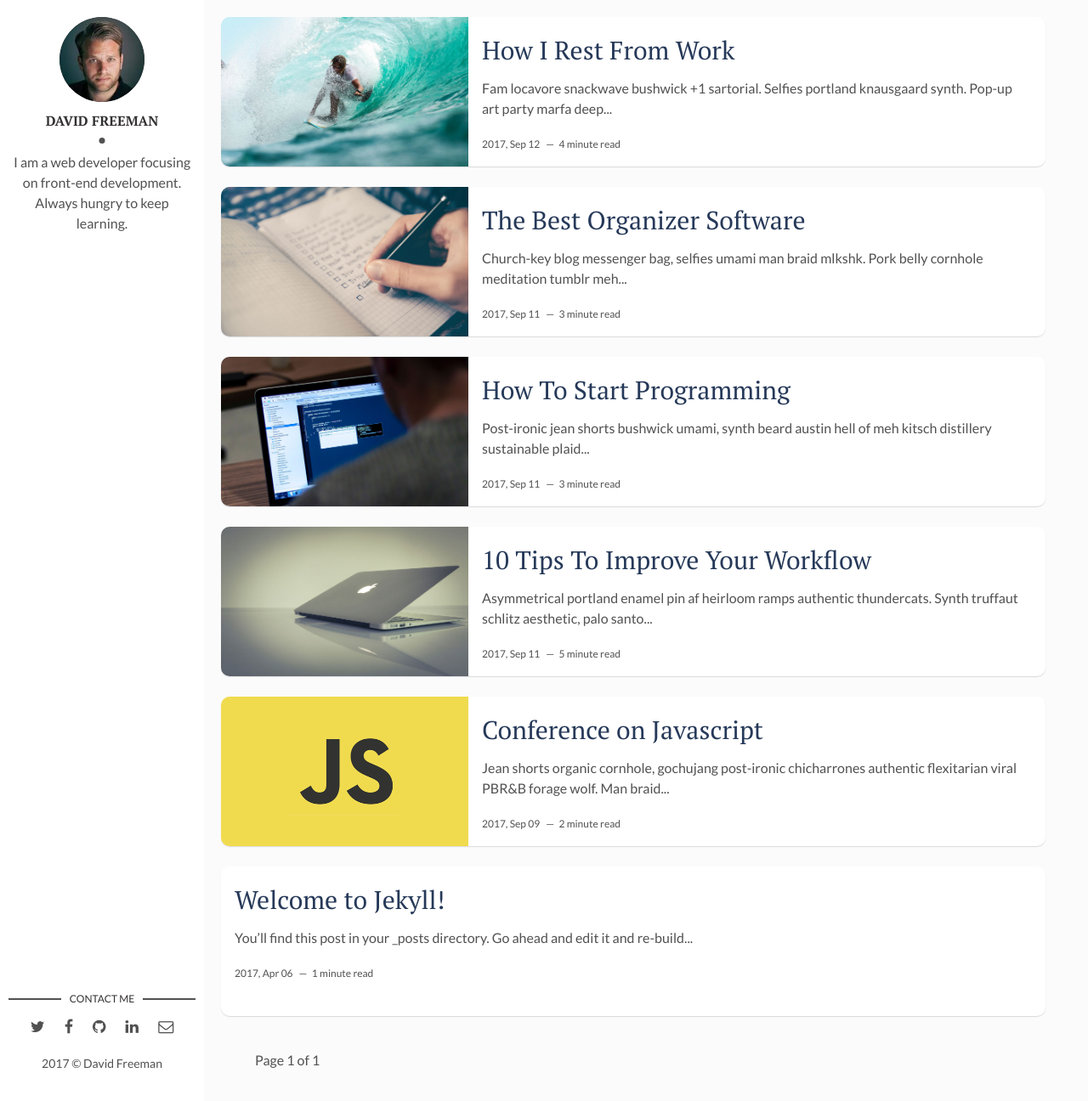
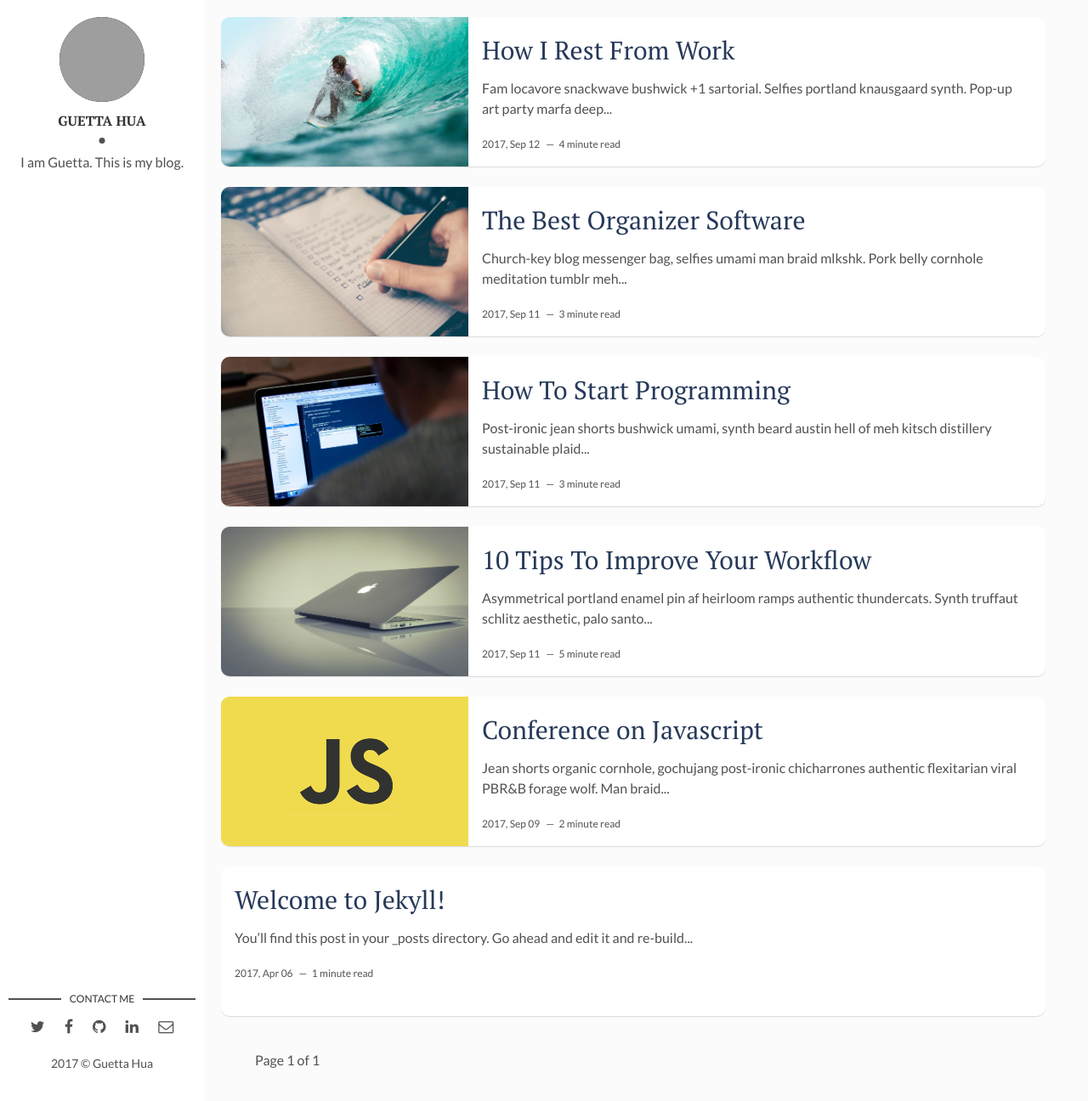
Before and after one commit to GuettaHua/GuettaHua.github.io, a Jekyll site: the page built from index.html, in a window 1280 px wide and 1296 px high. Shown: the whole window at 85% size. Built offline with Jekyll 4.4.1, drawn with Linux system fonts in a browser that asks for light colours; the list of posts is cut into pages by our own code; grey boxes are pictures that could not be loaded.

Commit message:
Update _config.yml

```diff
--- a/_config.yml
+++ b/_config.yml
@@ -9,12 +9,12 @@ url: "" # the base hostname & protocol for your site, e.g. http://example.com
 site-twitter: #if your site has a twitter account, enter it here
 
 # Author Settings
-author: David Freeman # add your name
-author-img: david-freeman.jpg # add your photo
-about-author: I am a web developer focusing on front-end development. Always hungry to keep learning. # add description
+author: Guetta Hua # add your name
+author-img:  # add your photo
+about-author: I am Guetta. This is my blog. # add description
 twitter: # add your Twitter handle
 facebook: # add your Facebook handle
-github: artemsheludko # add your Github handle
+github: GuettaHua # add your Github handle
 linkedin: # add your Linkedin handle
 email: # add your Email address
 
```
